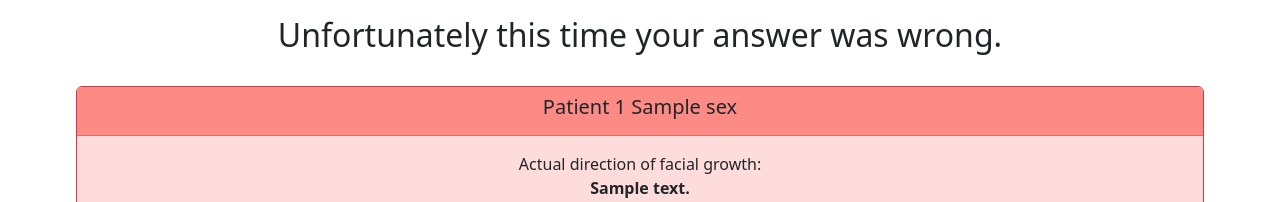
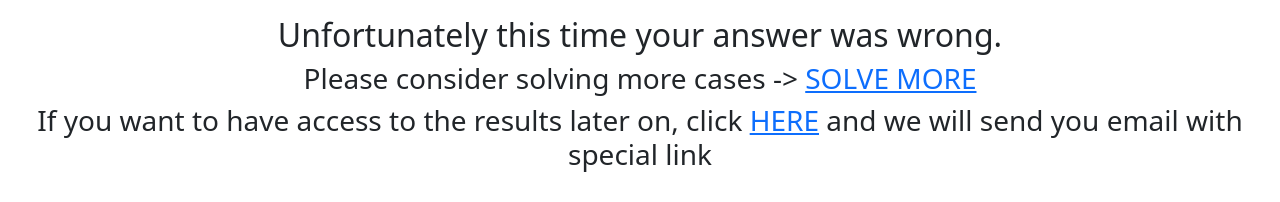
Before and after one commit to WSokoll/PrediGrowee, a Python web app: template app/templates/results.jinja in a window 1280 px wide. Shown: the part 56-258 px from the top of the page. Run offline with Jinja, Linux system fonts and the light colour scheme; the template is opened without the code that fills it: most values are stand-ins (such as "Sample title", 1, 10 or a date in 2020); some libraries are stand-ins or nearby versions.

Commit message:
Results subpage + email update

```diff
--- a/app/templates/email/results.html
+++ b/app/templates/email/results.html
@@ -1,7 +1,7 @@
 <!-- TODO Results email -->
 <h1>TESTING</h1>
 <h3>Stats</h3>
-<h3>You can solve more cases by clicking <a href="{{ url_for('welcome.get', _external=True) }}">HERE</a></h3>
+<h3>You can solve more cases by clicking <a href="{{ url_for('game.get_post', mode=mode, _external=True) }}">HERE</a></h3>
 <h3>You can see detailed results by clicking
   <a href="{{ url_for('results.get', round_token=round_token, _external=True) }}">HERE</a>
 </h3>
--- a/app/templates/results.jinja
+++ b/app/templates/results.jinja
@@ -4,7 +4,7 @@
 
 
 {% block content %}
-  {% if no_results %}
+  {% if no_results or results|length == 0 %}
     <div class="text-center py-3 custom-background">
       <h3 class="mx-4 my-4">
         There are no results to show.<br>
@@ -30,9 +30,15 @@
           <h2>You were right <b style="color: red">{{ percentage }}%</b> of the time. Please consider trying out educational mode.</h2>
         {% endif %}
       {% endif %}
+      <h3>Please consider solving more cases -> <a href="{{ url_for('game.get_post', mode=results[0].game_mode) }}">SOLVE MORE</a></h3>
+      <h3>
+        If you want to have access to the results later on, click
+        <a href="{{ url_for('results.send_email', mode=results[0].game_mode, round_token=results[0].round_token) }}">HERE</a>
+        and we will send you email with special link
+      </h3>
     </div>
 
-    <div class="row row-cols-1 {{ 'row-cols-md-2' if results|length > 1 else 'mx-5' }} g-4">
+    <div class="row row-cols-1 {{ 'row-cols-md-2' if results|length > 1 else 'mx-2' }} g-4">
     {% for result in results %}
       <div class="col text-center">
         <div class="card {{ 'border-success' if result.answer_correct_bool else 'border-danger' }} h-100 mx-3 my-2">
--- a/app/templates/results_macros.jinja
+++ b/app/templates/results_macros.jinja
@@ -30,9 +30,6 @@
               {% for age, _id in ort_ids.items() %}
                 <div class="carousel-item {{ 'active' if loop.first else '' }}">
                   <img src="{{ url_for('results.get_photo', ort_id=_id) }}" class="card-img-top" alt="Photo not found...">
-                  <div class="carousel-caption d-none d-md-block">
-                    <h5>At the age of <b>{{ age }}</b></h5>
-                  </div>
                 </div>
               {% endfor %}
             </div>
```
Also changed, not shown: app/views/results.py (+6 -4 lines).
